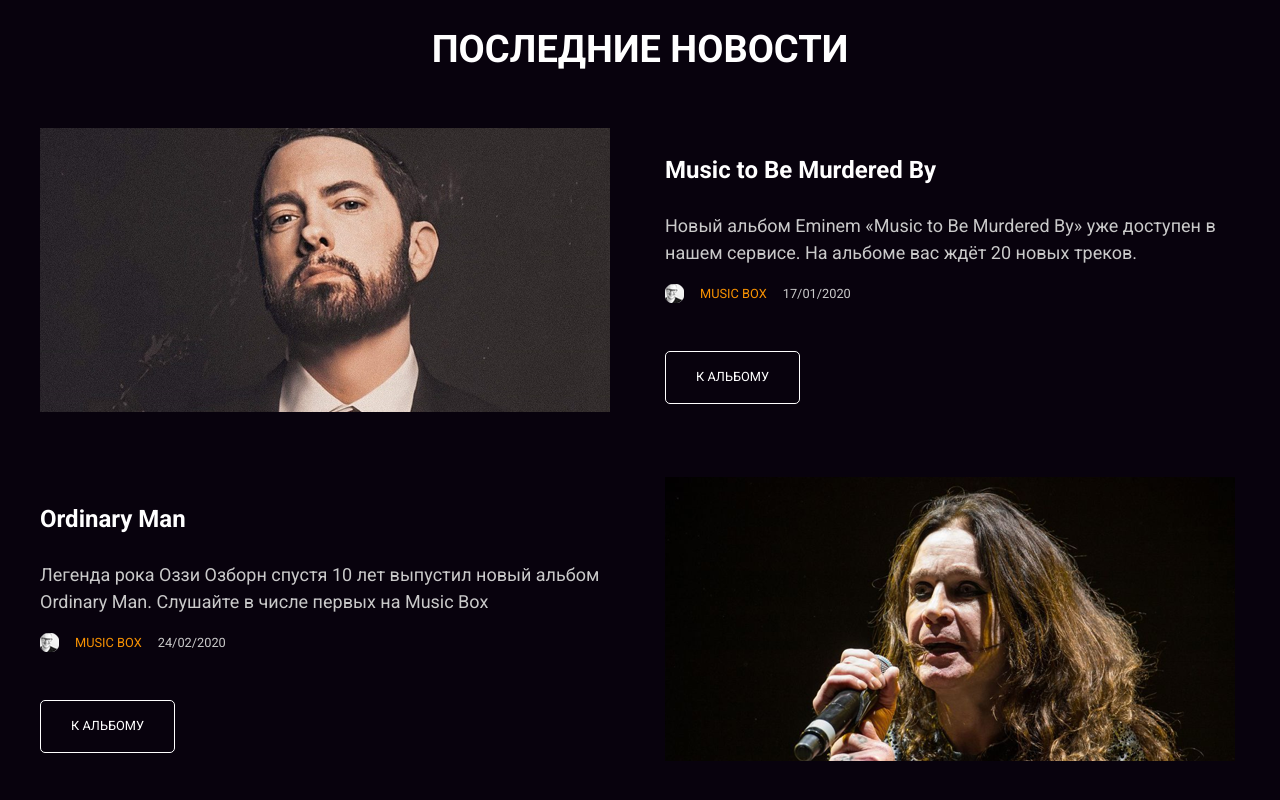
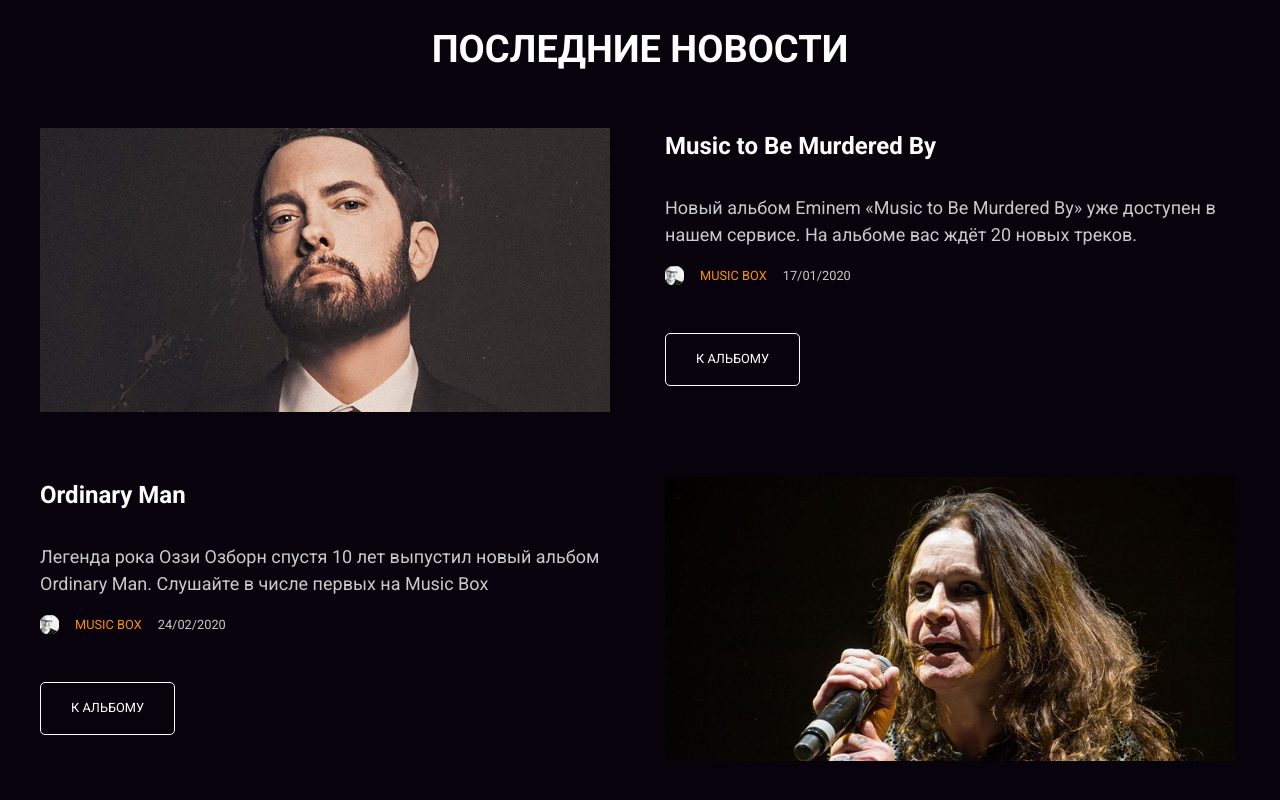
Before and after one commit to VadimFilimonov/layout-designer-project-lvl2, a website: page src/index.html in a window 1280 px wide. Shown: the part 1740-2540 px from the top of the page. Drawn offline with Linux system fonts and the light colour scheme.

Commit message:
Add style corrections

```diff
--- a/src/index.html
+++ b/src/index.html
@@ -101,12 +101,16 @@
           alt="Эминем"
         />
         <div class="news__content">
-          <h3>Music to Be Murdered By</h3>
+          <h3 class="news__title">Music to Be Murdered By</h3>
           <p>
             Новый альбом Eminem «Music to Be Murdered By» уже доступен в нашем
             сервисе. На альбоме вас ждёт 20 новых треков.
           </p>
-          <span class="news__author" data-date="17/01/2020">MUSIC BOX</span>
+          <dib class="news__note">
+            <img src="./images/avatar.png" alt="">
+            <span>MUSIC BOX</span>
+            <span class="news__date">17/01/2020</span>
+          </dib>
           <a class="btn news__btn" href="#">К альбому</a>
         </div>
       </div>
@@ -117,12 +121,16 @@
           alt="Оззи Озборн"
         />
         <div class="news__content">
-          <h3>Ordinary Man</h3>
+          <h3 class="news__title">Ordinary Man</h3>
           <p>
             Легенда рока Оззи Озборн спустя 10 лет выпустил новый альбом
             Ordinary Man. Слушайте в числе первых на Music Box
           </p>
-          <span class="news__author" data-date="24/02/2020">MUSIC BOX</span>
+          <dib class="news__note">
+            <img class="" src="./images/avatar.png" alt="">
+            <span>MUSIC BOX</span>
+            <span class="news__date">24/02/2020</span>
+          </dib>
           <a class="btn news__btn" href="#">К альбому</a>
         </div>
       </div>
--- a/src/scss/components/app.scss
+++ b/src/scss/components/app.scss
@@ -14,6 +14,7 @@
 
 .app__image {
   order: 1;
+  margin-right: 120px;
   margin-left: 144px;
 
   @include media-phone {
--- a/src/scss/components/news.scss
+++ b/src/scss/components/news.scss
@@ -31,31 +31,26 @@
   grid-area: content;
 }
 
-.news__author {
+.news__title {
+  margin: 0 0 30px;
+
+  @include media-phone {
+    margin: 0 0 16px;
+  }
+}
+
+.news__note {
   display: flex;
+  gap: 16px;
   align-items: center;
 
   color: $orange;
   font-size: 12.8px;
   line-height: 19px;
+}
 
-  &::before {
-    width: 19px;
-    height: 19px;
-    margin-right: 16px;
-
-    background-image: url('../../images/avatar.png');
-
-    content: '';
-  }
-
-  &::after {
-    margin-left: 16px;
-
-    color: $dark-gray;
-
-    content: attr(data-date);
-  }
+.news__date {
+  color: $dark-gray;
 }
 
 .news__btn {
```
Also changed, not shown: src/css/app.css.
